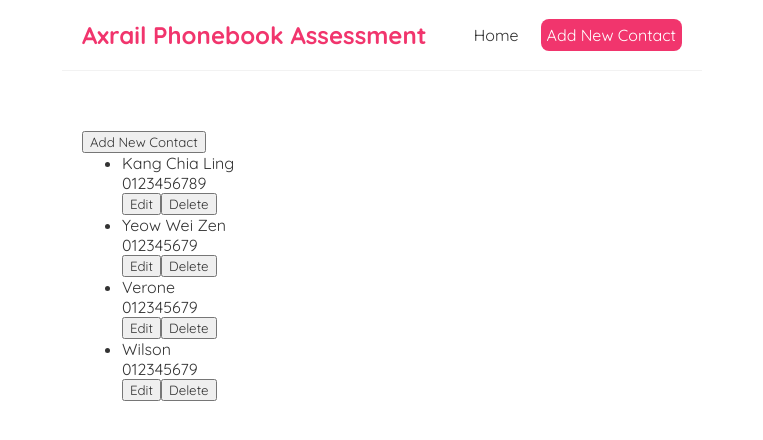
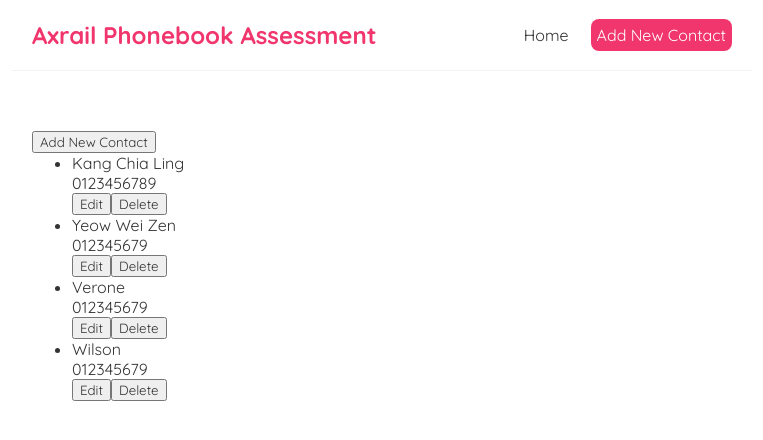
Before and after one commit to weizenyeow/axrail-phonebook-frontend, a React (Create React App) app: page / in a window 1280 px wide. Shown: the top 440 px of the page, without its empty margins (258-1021 px from the left). Built offline with nearby package versions, Linux system fonts and the light colour scheme.

Commit message:
Update styling

```diff
--- a/src/index.css
+++ b/src/index.css
@@ -10,7 +10,7 @@
   padding: 20px;
   display: flex;
   align-items: center;
-  max-width: 600px;
+  max-width: 700px;
   margin: 0 auto;
   border-bottom: 1px solid #f2f2f2;
 }
@@ -29,7 +29,7 @@
   color: #f1356d;
 }
 .content {
-  max-width: 600px;
+  max-width: 700px;
   margin: 40px auto;
   padding: 20px;
 }
```
